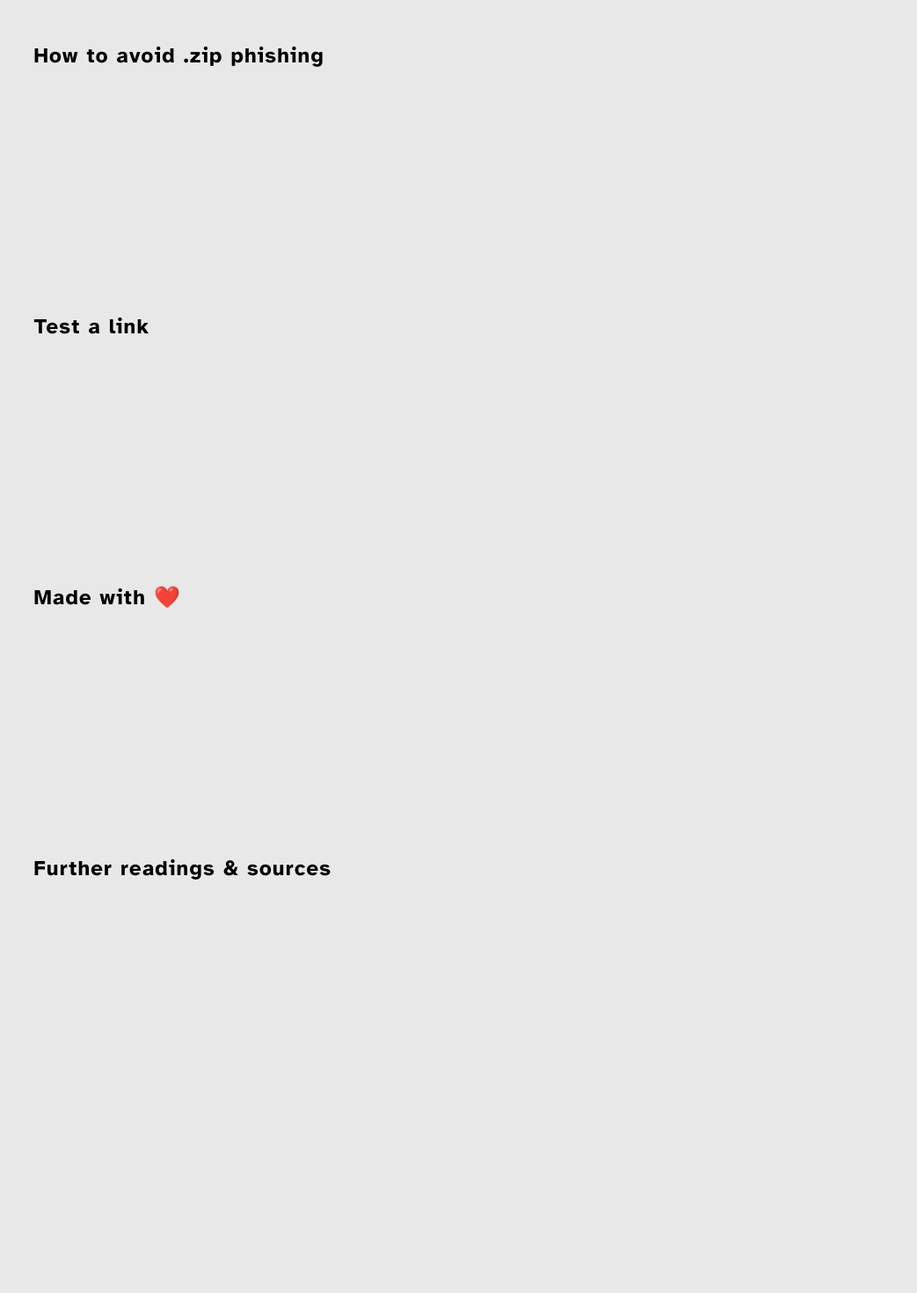
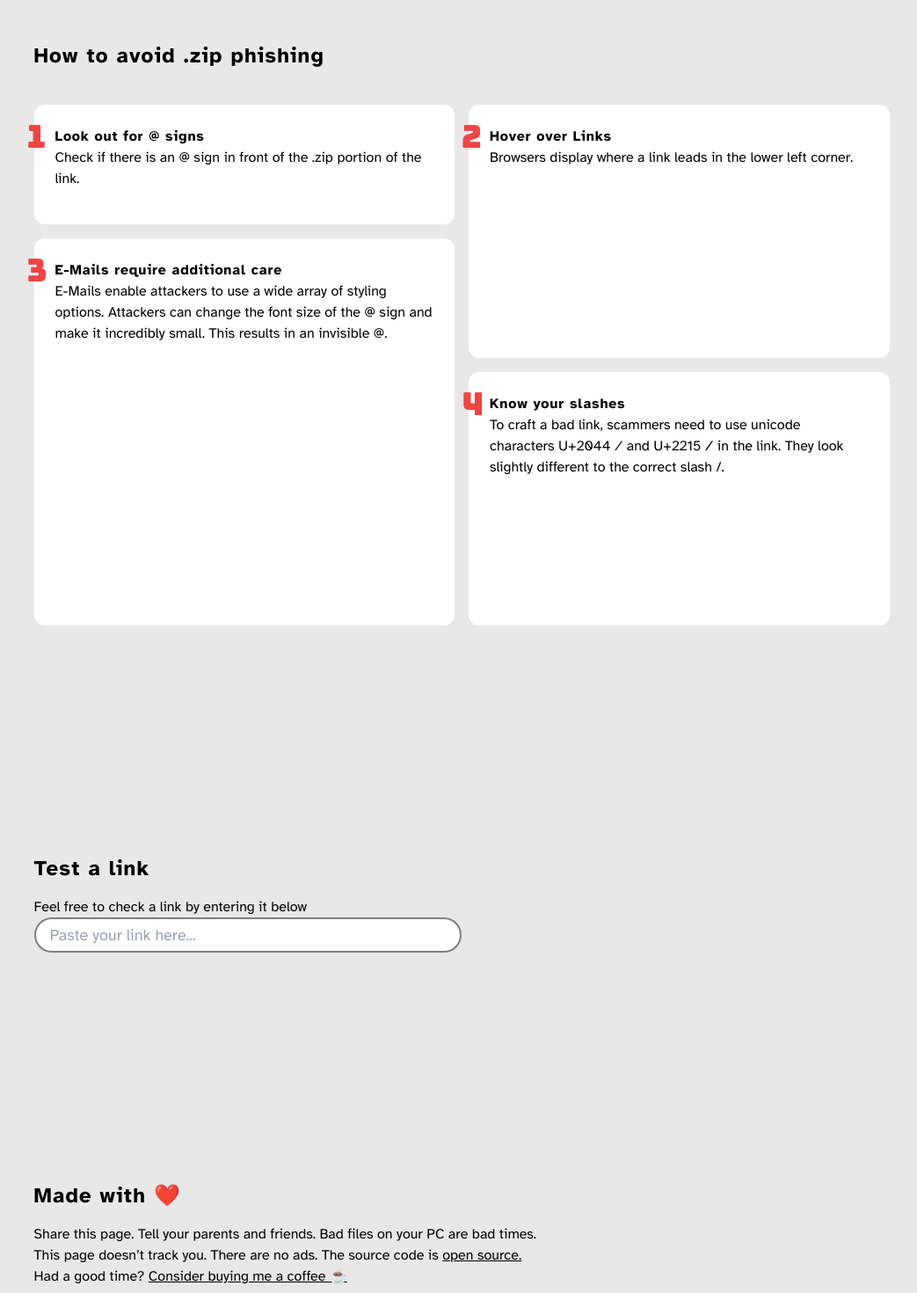
Before and after one commit to philparzer/badfile, a Next.js app: page /en in a window 1280 px wide. Shown: the part 680-2150 px from the top of the page at 88% size, without its empty margins (115-1158 px from the left). Before the commit the page ends 1699 px from the top, so only its background shows below. Built offline with nearby package versions, Linux system fonts and the light colour scheme.

Commit message:
add content and first translation

```diff
--- a/app/[lang]/page.tsx
+++ b/app/[lang]/page.tsx
@@ -16,7 +16,7 @@ export default async function IndexPage({
         <LocaleSwitcher lang={lang} />
       </nav>
       <div className="flex flex-col mx-[5%] items-center">
-        <main className="flex flex-col gap-[260px] mx-[5%] w-full max-w-[973px]">
+        <main className="flex flex-col gap-[260px] mx-[5%] w-full max-w-[973px] mb-[400px]">
           <section className="mt-[20vh] flex justify-between items-center">
             <div>
               <h4 className="font-bungee flex items-center -translate-x-3 select-none">
@@ -38,15 +38,44 @@ export default async function IndexPage({
           </section>
           <section>
             <h2 className="font-bold flex items-center gap-2 text-2xl tracking-wider mb-4">{dictionary.summary.title}</h2>
+            <div className="grid grid-cols-2 grid-rows-4 mt-10 min-h-[50vh] gap-4">
+              <div className="bg-white rounded-xl p-6 pb-10 relative">
+                <p className="absolute -left-2 top-4 font-bungee text-4xl text-red-500">1</p>
+                <h3 className="font-bold tracking-wider">{dictionary.summary.first.title}</h3>
+                <p>{dictionary.summary.first.description}</p>
+              </div>
+              <div className="row-span-2 bg-white rounded-xl p-6 pb-10 relative">
+              <p className="absolute -left-2 top-4 font-bungee text-4xl text-red-500">2</p>
+                <h3 className="font-bold tracking-wider">{dictionary.summary.second.title}</h3>
+                <p>{dictionary.summary.second.description}</p>
+              </div>
+              <div className="row-span-3 bg-white rounded-xl p-6 pb-10 relative">
+              <p className="absolute -left-2 top-4 font-bungee text-4xl text-red-500">3</p>
+                <h3 className="font-bold tracking-wider">{dictionary.summary.third.title}</h3>
+                <p>{dictionary.summary.third.description}</p>
+              </div>
+              <div className="row-span-2 bg-white rounded-xl p-6 pb-10 relative">
+              <p className="absolute -left-2 top-4 font-bungee text-4xl text-red-500">4</p>
+                <h3 className="font-bold tracking-wider">{dictionary.summary.fourth.title}</h3>
+                <p>{dictionary.summary.fourth.description}</p>
+              </div>
+
+            </div>
           </section>
           <section>
             <h2 className="font-bold flex items-center gap-2 text-2xl tracking-wider mb-4">{dictionary.test.title}</h2>
+            <p>{dictionary.test.description}</p>
+            <input className="rounded-full border-2 border-black border-opacity-50 text-lg px-4 py-1 w-[50%]" placeholder={dictionary.test.placeholder}></input>
           </section>
           <section>
             <h2 className="font-bold flex items-center gap-2 text-2xl tracking-wider mb-4">{dictionary.about.title}</h2>
+            <p>{dictionary.about.firstParagraph}</p>
+            <p>{dictionary.about.secondParagraph}<a className="underline" href="https://github.com/philparzer/badfile" target="_blank" rel="noopener noreferrer">{dictionary.about.github}</a></p>
+            <p>{dictionary.about.thirdParagraph} <a className="underline" href="https://ko-fi.com/philparzer" target="_blank" rel="noopener noreferrer">{dictionary.about.kofi}</a></p>
           </section>
           <section>
             <h2 className="font-bold flex items-center gap-2 text-2xl tracking-wider mb-4">{dictionary.sources.title}</h2>
+            <a className="underline" href="https://ko-fi.com/philparzer" target="_blank" rel="noopener noreferrer">The dangers of Google’s .zip TLD</a>
           </section>
         </main>
       </div>
--- a/dictionaries/de.json
+++ b/dictionaries/de.json
@@ -13,13 +13,36 @@
     "headlineTwo": "Links?"
   },
   "summary": {
-   "title": "So umgeht man .zip Phishing"
+   "title": "So umgeht man .zip Phishing",
+   "first": {
+      "title":"Halte Ausschau nach @ Zeichen",
+      "description": "Achte darauf, ob ein @ Zeichen kurz vor dem .zip steht."
+  },
+  "second": {
+      "title":"Hover over Links",
+      "description": "Browsers display where a link leads in the lower left corner. "
+  },
+  "third": {
+      "title":"E-Mails require additional care",
+      "description": "E-Mails enable attackers to use a wide array of styling options. Attackers can change the font size of the @ sign and make it incredibly small. This results in an invisible @."
+  },
+  "fourth": {
+      "title":"Know your slashes",
+      "description": "To craft a bad link, scammers need to use unicode characters U+2044 ⁄ and U+2215 ∕ in the link. They look slightly different to the correct slash /."
+  }
   },
   "test": {
-   "title": "Teste einen Link"
+   "title": "Teste einen Link",
+   "description": "Hier kannst du einen Link testen, gib ihn einfach unten ein",
+   "placeholder": "Füge hier einen Link ein..."
   },
   "about": {
-   "title": "Made with ❤️"
+   "title": "Made with ❤️",
+   "firstParagraph": "Share this page. Tell your parents and friends. Bad files on your PC are bad times.",
+   "secondParagraph": "This page doesn’t track you. There are no ads. The source code is open source. ",
+   "thirdParagraph": "Had a good time?",
+   "github": "open source.",
+   "kofi": "Consider buying me a coffee ☕"
   },
   "sources": {
    "title": "Mehr Infos und Quellen"
--- a/dictionaries/en.json
+++ b/dictionaries/en.json
@@ -13,13 +13,36 @@
         "headlineTwo": "Links?"
      },
      "summary": {
-        "title": "How to avoid .zip phishing"
+        "title": "How to avoid .zip phishing",
+        "first": {
+            "title":"Look out for @ signs",
+            "description": "Check if there is an @ sign in front of the .zip portion of the link."
+        },
+        "second": {
+            "title":"Hover over Links",
+            "description": "Browsers display where a link leads in the lower left corner. "
+        },
+        "third": {
+            "title":"E-Mails require additional care",
+            "description": "E-Mails enable attackers to use a wide array of styling options. Attackers can change the font size of the @ sign and make it incredibly small. This results in an invisible @."
+        },
+        "fourth": {
+            "title":"Know your slashes",
+            "description": "To craft a bad link, scammers need to use unicode characters U+2044 ⁄ and U+2215 ∕ in the link. They look slightly different to the correct slash /."
+        }
        },
        "test": {
-        "title": "Test a link"
+        "title": "Test a link",
+        "description": "Feel free to check a link by entering it below",
+        "placeholder": "Paste your link here..."
        },
        "about": {
-        "title": "Made with ❤️"
+        "title": "Made with ❤️",
+        "firstParagraph": "Share this page. Tell your parents and friends. Bad files on your PC are bad times.",
+        "secondParagraph": "This page doesn’t track you. There are no ads. The source code is ",
+        "thirdParagraph": "Had a good time?",
+        "github": "open source.",
+        "kofi": "Consider buying me a coffee ☕"
        },
        "sources": {
         "title": "Further  readings & sources"
```
